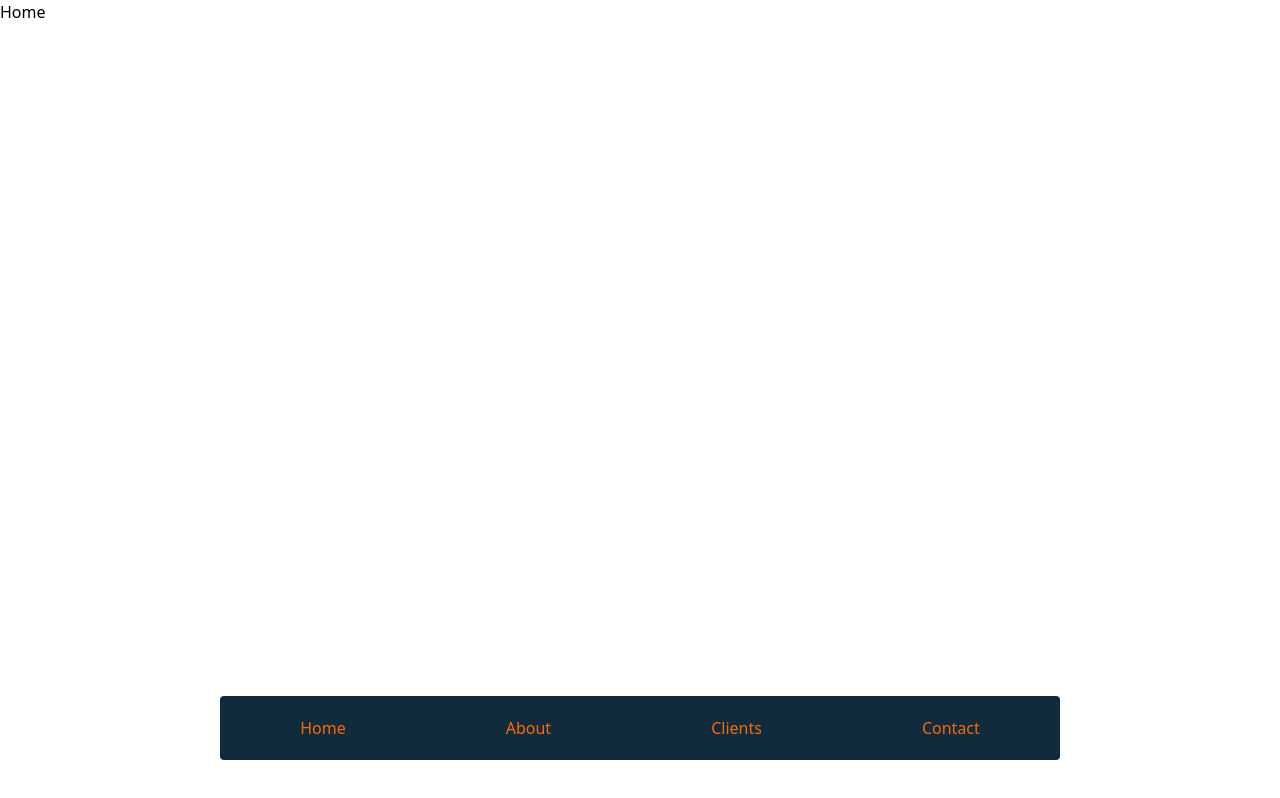
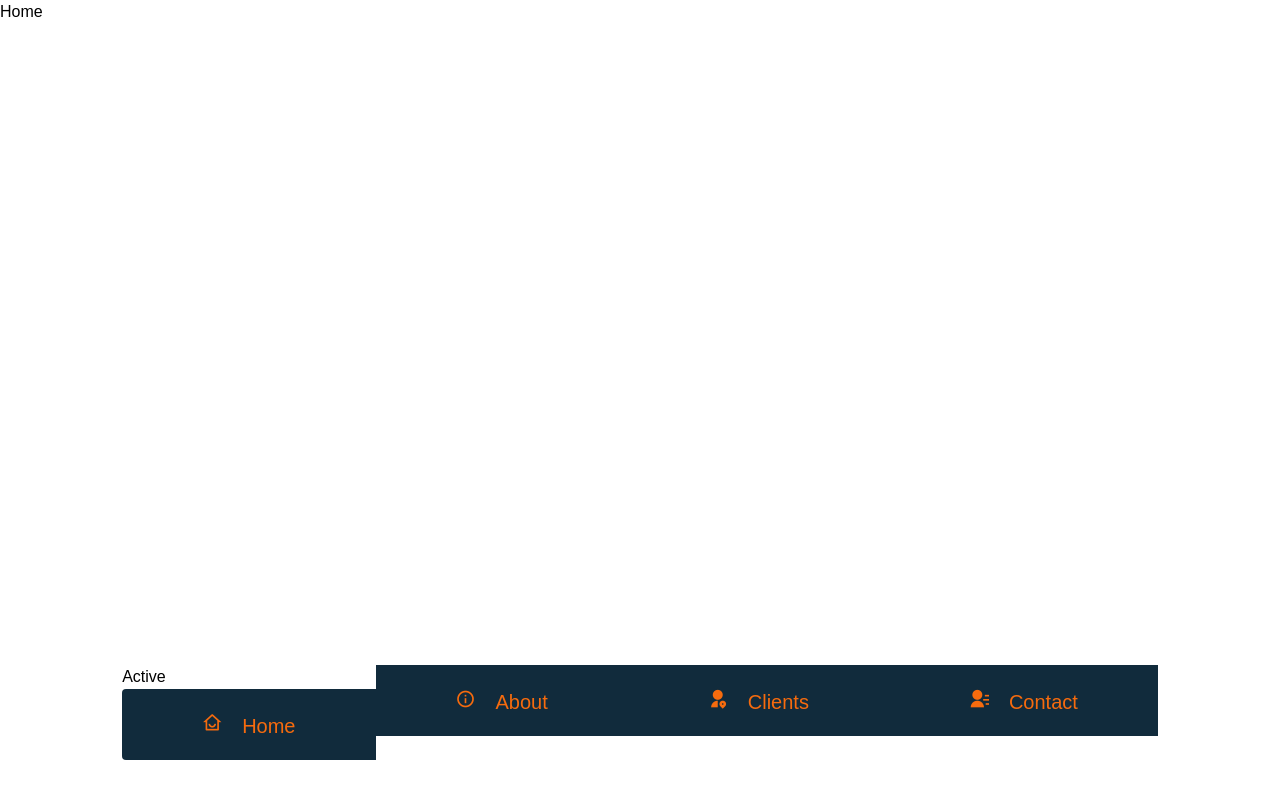
Before and after one commit to Tduncan14/agencytailwind, a React (Create React App) app: page / in a window 1280 px wide. Built offline with nearby package versions, Linux system fonts and the light colour scheme.

Commit message:
keep moving forward

```diff
--- a/public/index.html
+++ b/public/index.html
@@ -15,6 +15,8 @@
       user's mobile device or desktop. See https://developers.google.com/web/fundamentals/web-app-manifest/
     -->
     <link rel="manifest" href="%PUBLIC_URL%/manifest.json" />
+
+<link href="https://cdn.jsdelivr.net/npm/remixicon@2.5.0/fonts/remixicon.css" rel="stylesheet">
     <!--
       Notice the use of %PUBLIC_URL% in the tags above.
       It will be replaced with the URL of the `public` folder during the build.
--- a/src/components/Layout.js
+++ b/src/components/Layout.js
@@ -1,31 +1,33 @@
 import React from "react";
-import {Link} from 'react-router-dom';
+import {Link, useLocation} from 'react-router-dom';
 
 
 
 function Layout({children}){
+
+    const location = useLocation()
 
 
     const menuItems = [
         {
         title:'Home',
         path:'/',
-        icon:''
+        icon:'ri-home-smile-line'
         },
         {
           title:'About',
           path:'/about',
-          icon:'',
+          icon:'ri-information-line',
         },
         {
             title:'Clients',
             path:'/client',
-            icon:''
+            icon:'ri-user-location-fill'
         },
         {
             title:'Contact',
             path:'/contact',
-            icon:''
+            icon:'ri-contacts-fill'
         }
     ]
 
@@ -43,9 +45,17 @@ function Layout({children}){
 
             <div className="flex  w-full justify-center">
                 {
-                    menuItems.map((item,i) =>(
-         <div className={`px-20 bg-primary py-5 ${i === 0 && 'rounded-l'} ${i === menuItems.length-1 && 'rounded-r'}`} key={i}>
-                       <Link className="text-secondary" to={item.path}>{item.title}</Link>
+                    menuItems.map((item,index) =>(
+                        <div className="flex flex-col">
+
+                       {location.pathname === item.path && (<div>
+                           <h1>Active</h1>
+                       </div>)}
+         <div className={`px-20 bg-primary py-5 ${index === 0 && 'rounded-l'} ${index === menuItems.length-1 && 'rounded-r'}flex items-center justify-center space-x-5`} key={index}>
+
+                      <i className={`${item.icon} text-secondary text-xl`}></i>
+                       <Link className="text-secondary text-xl" to={item.path}>{item.title}</Link>
+                        </div>
                         </div>
                     ))
                 }
--- a/src/index.css
+++ b/src/index.css
@@ -1,3 +1,12 @@
+
+
+@import url('https://fonts.googleapis.com/css2?family=Barlow:wght@600&family=Fraunces:opsz,wght@9..144,700;9..144,900&family=Inter:wght@400;700&family=Lexend+Deca:wght@100&family=Open+Sans:wght@400;600;700&family=Work+Sans:ital,wght@0,100;0,200;0,300;0,400;0,500;0,600;0,700;0,800;0,900;1,100;1,200;1,300;1,400;1,500;1,600;1,800;1,900&display=swap');
+
+*{
+    font-family:'Montserrat',sans-serif !important;
+}
+
+
 @tailwind base;
 @tailwind components;
 @tailwind utilities;
```
